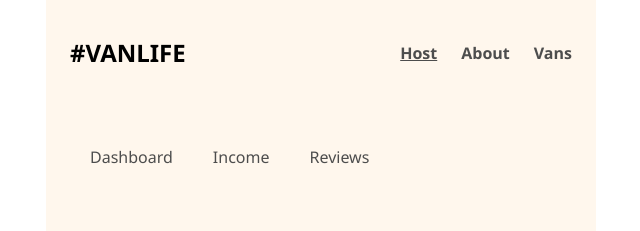
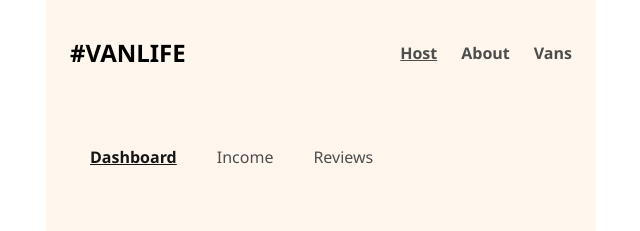
Before and after one commit to sulsiperis/van-life, a React (Create React App) app: page /host in a window 1280 px wide. Shown: the top 231 px of the page, without its empty margins (319-959 px from the left). Built offline with nearby package versions, Linux system fonts and the light colour scheme; what miragejs would draw is missing.

Commit message:
using end attribute to stop matching in <NavLink>

```diff
--- a/src/components/Host.js
+++ b/src/components/Host.js
@@ -1,13 +1,22 @@
 import React from 'react'
-import { Outlet, Link } from 'react-router-dom'
+import { Outlet, Link, NavLink } from 'react-router-dom'
 
 function Host() {
+    const activeStyle = {
+       "font-weight": "bold",
+       "text-decoration": "underline",
+       "color": "#161616",
+    }
     return (
       <>
         <nav className='host-nav'>
-            <Link to={'/host'}>Dashboard</Link>
-            <Link to={'/host/income'}>Income</Link>
-            <Link to={'/host/reviews'}>Reviews</Link>
+            <NavLink
+                style={({isActive}) => isActive ? activeStyle : null}
+                to={'/host'}
+                end /* prevents from matching this route if there is more nested routes that matches */
+            >Dashboard</NavLink>
+            <NavLink style={({isActive}) => isActive ? activeStyle : null} to={'/host/income'}>Income</NavLink>
+            <NavLink style={({isActive}) => isActive ? activeStyle : null} to={'/host/reviews'}>Reviews</NavLink>
         </nav>
         <Outlet />
       </>
```
